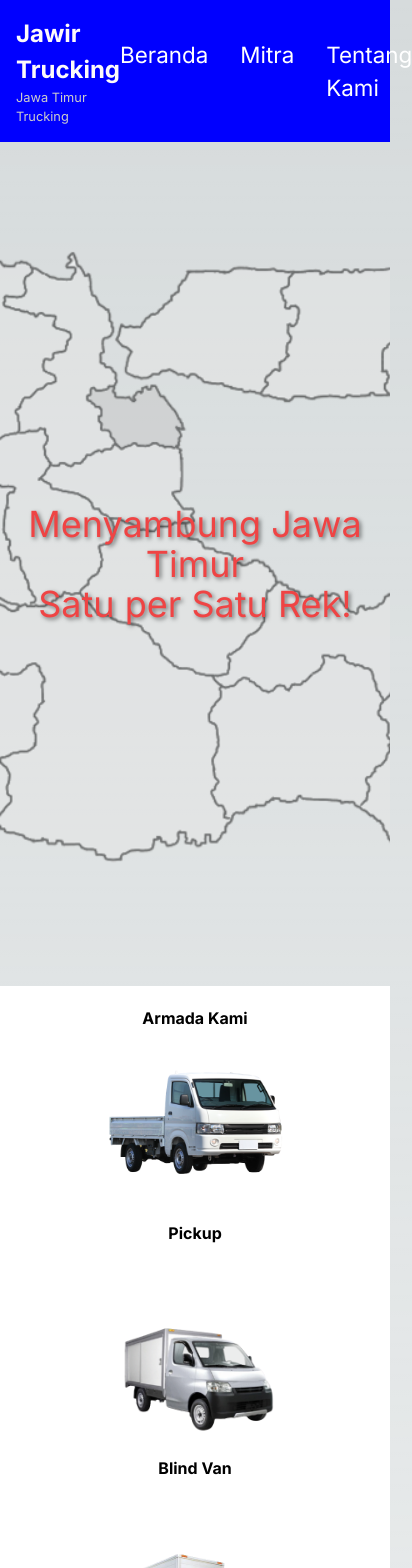
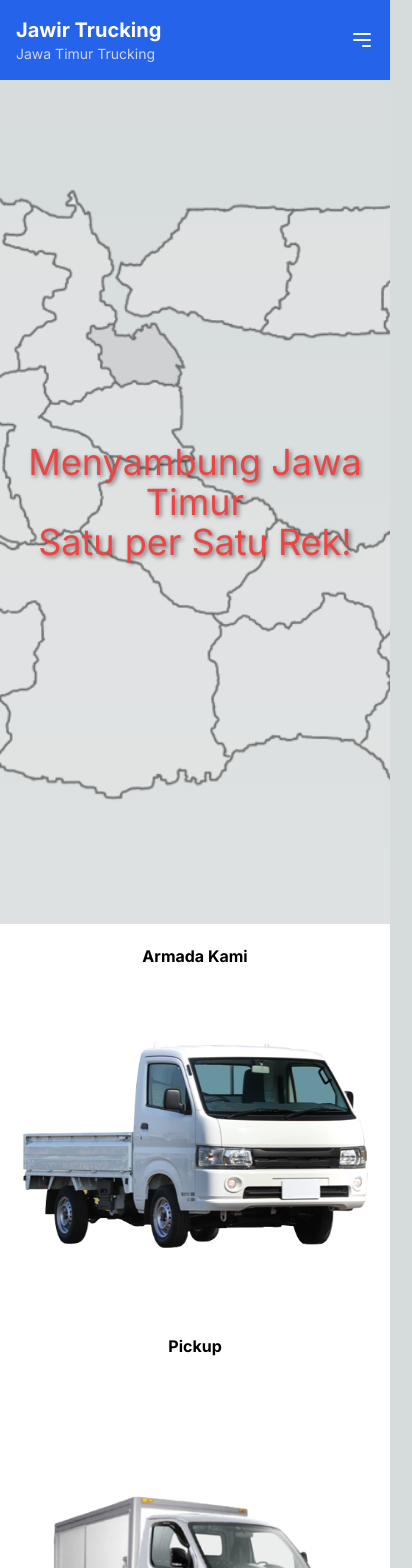
Before and after one commit to Ghavio1516/jawirtrucking, a Next.js app: page / in a window 390 px wide. Shown: the top 1568 px of the page, 412 px wide, since content can reach past the window. Built offline with nearby package versions, Linux system fonts and the light colour scheme.

Commit message:
add mobile version, untested

```diff
--- a/app/page.js
+++ b/app/page.js
@@ -2,7 +2,7 @@ import Head from 'next/head';
 import Navbar from "../components/Navbar";
 import Image from 'next/image';
 import { AiOutlineMail, AiOutlineWhatsApp } from 'react-icons/ai';
-import Link from 'next/link'; // Import Link from next/link
+import Link from 'next/link';
 
 export default function Page() {
   return (
@@ -25,7 +25,7 @@ export default function Page() {
           />
         </div>
         <div className="relative flex justify-center items-center h-screen z-10">
-          <h1 className="text-4xl text-red-500 text-center" style={{ textShadow: '2px 2px 4px rgba(0, 0, 0, 0.5)' }}>
+          <h1 className="text-4xl md:text-6xl text-red-500 text-center" style={{ textShadow: '2px 2px 4px rgba(0, 0, 0, 0.5)' }}>
             Menyambung Jawa Timur <br /> Satu per Satu Rek!
           </h1>
         </div>
@@ -33,30 +33,19 @@ export default function Page() {
       <div className="w-full p-5 bg-white">
         <h2 className="text-center font-bold mb-2">Armada Kami</h2>
         <div className="flex flex-wrap justify-around">
-          <div className="flex flex-col items-center w-full sm:w-[calc(100%-20px)] md:w-[calc(50%-20px)] lg:w-[calc(33.3%-20px)] mb-5">
-            <img src="/Pickup.png" alt="Pickup" className="w-1/2 h-auto object-cover mb-2" />
-            <p className="text-center font-bold mb-2">Pickup</p>
-          </div>
-          <div className="flex flex-col items-center w-full sm:w-[calc(100%-20px)] md:w-[calc(50%-20px)] lg:w-[calc(33.3%-20px)] mb-5">
-            <img src="/Blindvan.png" alt="Blind Van" className="w-1/2 h-auto object-cover mb-2" />
-            <p className="text-center font-bold mb-2">Blind Van</p>
-          </div>
-          <div className="flex flex-col items-center w-full sm:w-[calc(100%-20px)] md:w-[calc(50%-20px)] lg:w-[calc(33.3%-20px)] mb-5">
-            <img src="/CDEBox.png" alt="CDE Box" className="w-1/2 h-auto object-cover mb-2" />
-            <p className="text-center font-bold mb-2">CDE Box</p>
-          </div>
-          <div className="flex flex-col items-center w-full sm:w-[calc(100%-20px)] md:w-[calc(50%-20px)] lg:w-[calc(33.3%-20px)] mb-5">
-            <img src="/CDEOpen.png" alt="CDE Open" className="w-1/2 h-auto object-cover mb-2" />
-            <p className="text-center font-bold mb-2">CDE Open</p>
-          </div>
-          <div className="flex flex-col items-center w-full sm:w-[calc(100%-20px)] md:w-[calc(50%-20px)] lg:w-[calc(33.3%-20px)] mb-5">
-            <img src="/CDDBox.png" alt="CDD Box" className="w-1/2 h-auto object-cover mb-2" />
-            <p className="text-center font-bold mb-2">CDD Box</p>
-          </div>
-          <div className="flex flex-col items-center w-full sm:w-[calc(100%-20px)] md:w-[calc(50%-20px)] lg:w-[calc(33.3%-20px)] mb-5">
-            <img src="/CDDOpen.png" alt="CDD Open" className="w-1/2 h-auto object-cover mb-2" />
-            <p className="text-center font-bold mb-2">CDD Open</p>
-          </div>
+          {[
+            { src: "/Pickup.png", alt: "Pickup", text: "Pickup" },
+            { src: "/Blindvan.png", alt: "Blind Van", text: "Blind Van" },
+            { src: "/CDEBox.png", alt: "CDE Box", text: "CDE Box" },
+            { src: "/CDEOpen.png", alt: "CDE Open", text: "CDE Open" },
+            { src: "/CDDBox.png", alt: "CDD Box", text: "CDD Box" },
+            { src: "/CDDOpen.png", alt: "CDD Open", text: "CDD Open" }
+          ].map((item, index) => (
+            <div key={index} className="flex flex-col items-center w-full sm:w-[calc(50%-20px)] md:w-[calc(33.3%-20px)] lg:w-[calc(20%-20px)] mb-5">
+              <img src={item.src} alt={item.alt} className="w-full sm:w-1/2 h-auto object-cover mb-2" />
+              <p className="text-center font-bold mb-2">{item.text}</p>
+            </div>
+          ))}
         </div>
       </div>
       <div className="relative flex-1">
@@ -70,7 +59,7 @@ export default function Page() {
           />
         </div>
         <div className="relative flex flex-col justify-center items-center h-screen z-10">
-          <h1 className="text-4xl text-red-500 text-center mb-5" style={{ textShadow: '2px 2px 4px rgba(0, 0, 0, 0.5)' }}>
+          <h1 className="text-4xl md:text-6xl text-red-500 text-center mb-5" style={{ textShadow: '2px 2px 4px rgba(0, 0, 0, 0.5)' }}>
             Ingin menjadi mitra?
           </h1>
           <Link href="/mitra" legacyBehavior>
@@ -90,7 +79,7 @@ export default function Page() {
           <p className="text-lg mb-2">Truck (Surabaya - Bali) = Rp. 1.500.000</p>
         </div>
       </div>
-      <div className="flex justify-center items-center bg-gray-100 p-10">
+      <div className="flex flex-col sm:flex-row justify-center items-center bg-gray-100 p-10">
         <a href="mailto:info@jawirtrucking.com" className="flex flex-col items-center bg-white shadow-md p-5 m-5 w-80 rounded">
           <AiOutlineMail className="text-4xl mb-3 text-blue-500" />
           <h2 className="text-xl font-bold mb-3">Email Kami</h2>
--- a/components/Navbar.js
+++ b/components/Navbar.js
@@ -1,25 +1,66 @@
-// components/Navbar.js
+'use client';
+
+import { useState } from 'react';
 import Link from 'next/link';
-import styles from './Navbar.module.css';
 
 const Navbar = () => {
+  const [menuOpen, setMenuOpen] = useState(false);
+
+  const toggleMenu = () => {
+    setMenuOpen(!menuOpen);
+  };
+
   return (
-        <nav className={styles.navbar}>
-            <div className={styles.brand}>
-                <Link href="/">Jawir Trucking</Link>
-                <p className={styles.subBrand}>Jawa Timur Trucking</p>
+    <nav className="flex justify-between items-center bg-blue-600 p-4">
+      <div className="flex flex-col">
+        <Link href="/" legacyBehavior>
+          <a className="text-white text-xl font-bold">Jawir Trucking</a>
+        </Link>
+        <p className="text-gray-300 text-sm">Jawa Timur Trucking</p>
       </div>
-            <ul className={styles.navList}>
-                <li className={styles.navItem}>
-                    <Link href="/">Beranda</Link>
+      <ul className="hidden md:flex gap-6 m-0 p-0">
+        <li className="text-white text-lg">
+          <Link href="/" legacyBehavior>
+            <a>Beranda</a>
+          </Link>
         </li>
-                <li className={styles.navItem}>
-                    <Link href="/mitra">Mitra</Link>
+        <li className="text-white text-lg">
+          <Link href="/mitra" legacyBehavior>
+            <a>Mitra</a>
+          </Link>
         </li>
-                <li className={styles.navItem}>
-                    <Link href="/tentang-kami">Tentang Kami</Link>
+        <li className="text-white text-lg">
+          <Link href="/tentang-kami" legacyBehavior>
+            <a>Tentang Kami</a>
+          </Link>
         </li>
       </ul>
+      <div className="md:hidden flex items-center">
+        <button onClick={toggleMenu} className="text-white focus:outline-none">
+          <svg className="w-6 h-6" fill="none" stroke="currentColor" viewBox="0 0 24 24" xmlns="http://www.w3.org/2000/svg">
+            <path strokeLinecap="round" strokeLinejoin="round" strokeWidth="2" d="M4 6h16M4 12h16m-7 6h7"></path>
+          </svg>
+        </button>
+      </div>
+      {menuOpen && (
+        <ul className="md:hidden flex flex-col absolute top-16 right-0 bg-blue-600 w-full">
+          <li className="text-white text-lg p-4">
+            <Link href="/" legacyBehavior>
+              <a onClick={toggleMenu}>Beranda</a>
+            </Link>
+          </li>
+          <li className="text-white text-lg p-4">
+            <Link href="/mitra" legacyBehavior>
+              <a onClick={toggleMenu}>Mitra</a>
+            </Link>
+          </li>
+          <li className="text-white text-lg p-4">
+            <Link href="/tentang-kami" legacyBehavior>
+              <a onClick={toggleMenu}>Tentang Kami</a>
+            </Link>
+          </li>
+        </ul>
+      )}
     </nav>
   );
 };
```
Lines whose indentation alone changed are shown as unchanged.
